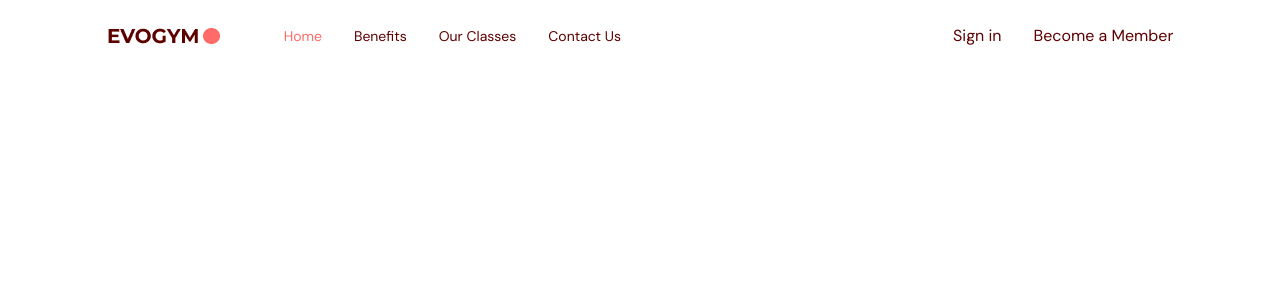
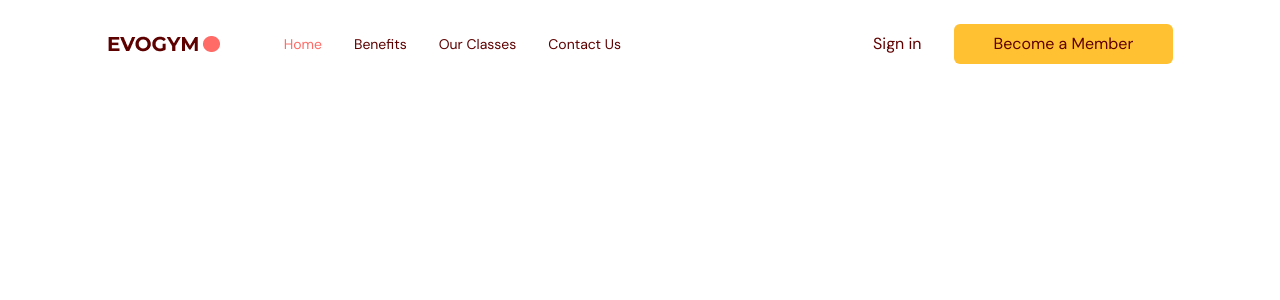
Before and after one commit to Ghosthard117/fitnessSite, a React (Vite) app: page / in a window 1280 px wide. Shown: the top 300 px of the page. Built offline with nearby package versions, Linux system fonts and the light colour scheme.

Commit message:
Update the sign in button to use the ActionButton component

```diff
--- a/src/scenes/navbar/Navbar.tsx
+++ b/src/scenes/navbar/Navbar.tsx
@@ -4,6 +4,7 @@
 import { type SelectedPage } from '@/shared/types'
 import useMediaQuery from '@/hooks/useMediaQuery'
 import { useState } from 'react'
+import ActionButton from '@/shared/ActionButton'
 
 interface Props {
   selectedPage: SelectedPage
@@ -68,7 +69,11 @@
                     className={`${flexBetween} gap-8`}
                   >
                     <p>Sign in</p>
-                    <button>Become a Member</button>
+                    <ActionButton
+                      setSelectedPage={setSelectedPage}
+                    >
+                      Become a Member
+                    </ActionButton>
                   </div>
                 </div>
                 )
--- a/src/shared/ActionButton.tsx
+++ b/src/shared/ActionButton.tsx
@@ -0,0 +1,22 @@
+import React from 'react'
+import AnchorLink from 'react-anchor-link-smooth-scroll'
+import { SelectedPage } from './types'
+
+interface Props {
+  children: React.ReactNode
+  setSelectedPage: (value: SelectedPage) => void
+}
+
+const ActionButton = ({ children, setSelectedPage }: Props) => {
+  return (
+    <AnchorLink
+      className='rounded-md bg-secondary-500 px-10 py-2 hover:bg-primary-500 hover:text-white'
+      onClick={() => { setSelectedPage(SelectedPage.ContactUs) }}
+      href={`#${SelectedPage.ContactUs}`}
+    >
+      {children}
+    </AnchorLink>
+  )
+}
+
+export default ActionButton
```
